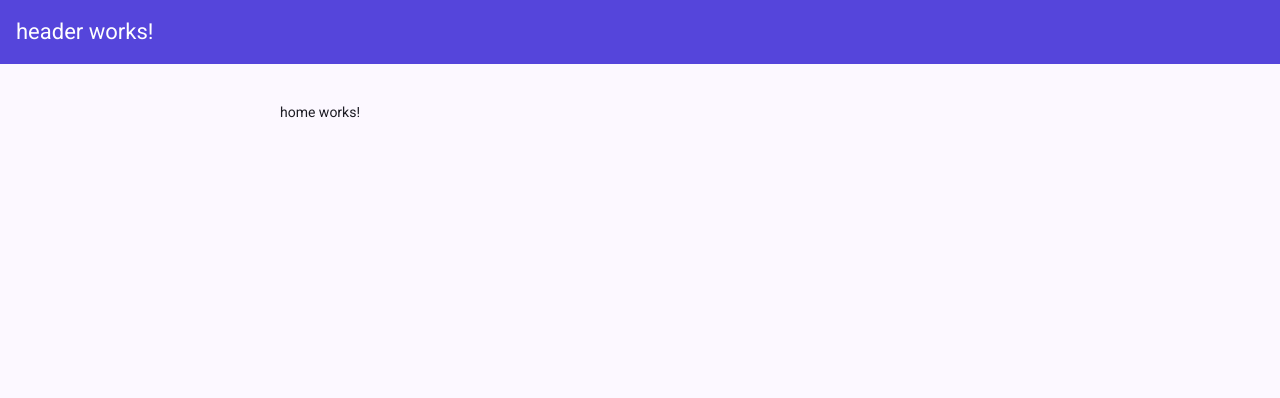
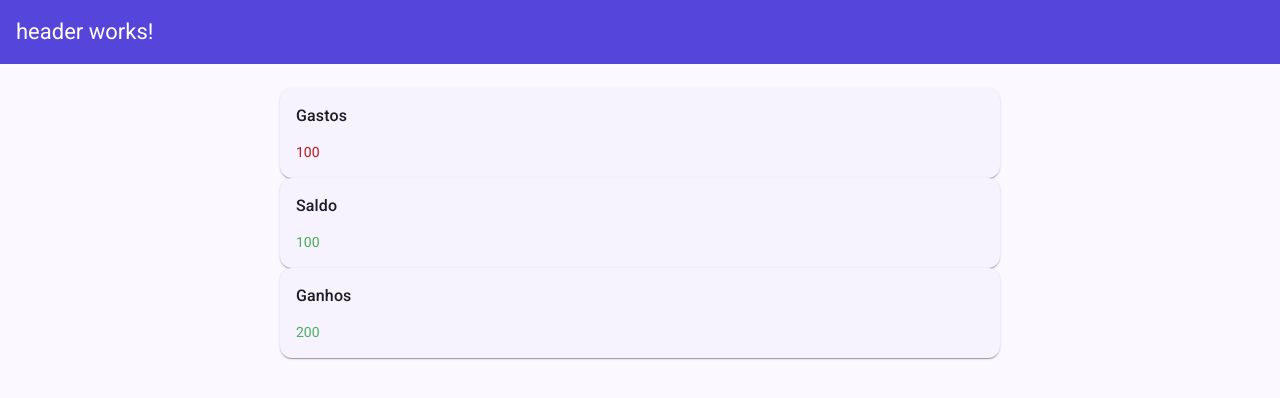
Before and after one commit to fel-vitor/financial-manager, an Angular app: page / in a window 1280 px wide. Shown: the top 398 px of the page. Built offline with nearby package versions, Linux system fonts and the light colour scheme.

Commit message:
feat: Utiliza balance-card na Home

```diff
--- a/src/app/features/home/home.html
+++ b/src/app/features/home/home.html
@@ -1 +1,17 @@
-<p>home works!</p>
+<app-balance-card
+    [type]="'outcome'"
+    [label]="'Gastos'"
+    [value]="100"
+/>
+
+<app-balance-card
+    [type]="'balance'"
+    [label]="'Saldo'"
+    [value]="100"
+/>
+
+<app-balance-card
+    [type]="'income'"
+    [label]="'Ganhos'"
+    [value]="200"
+/>
--- a/src/app/features/home/home.ts
+++ b/src/app/features/home/home.ts
@@ -1,8 +1,9 @@
 import { Component } from '@angular/core';
+import { BalanceCard } from './components/balance-card/balance-card';
 
 @Component({
   selector: 'app-home',
-  imports: [],
+  imports: [BalanceCard],
   templateUrl: './home.html',
   styleUrl: './home.scss',
 })
```
